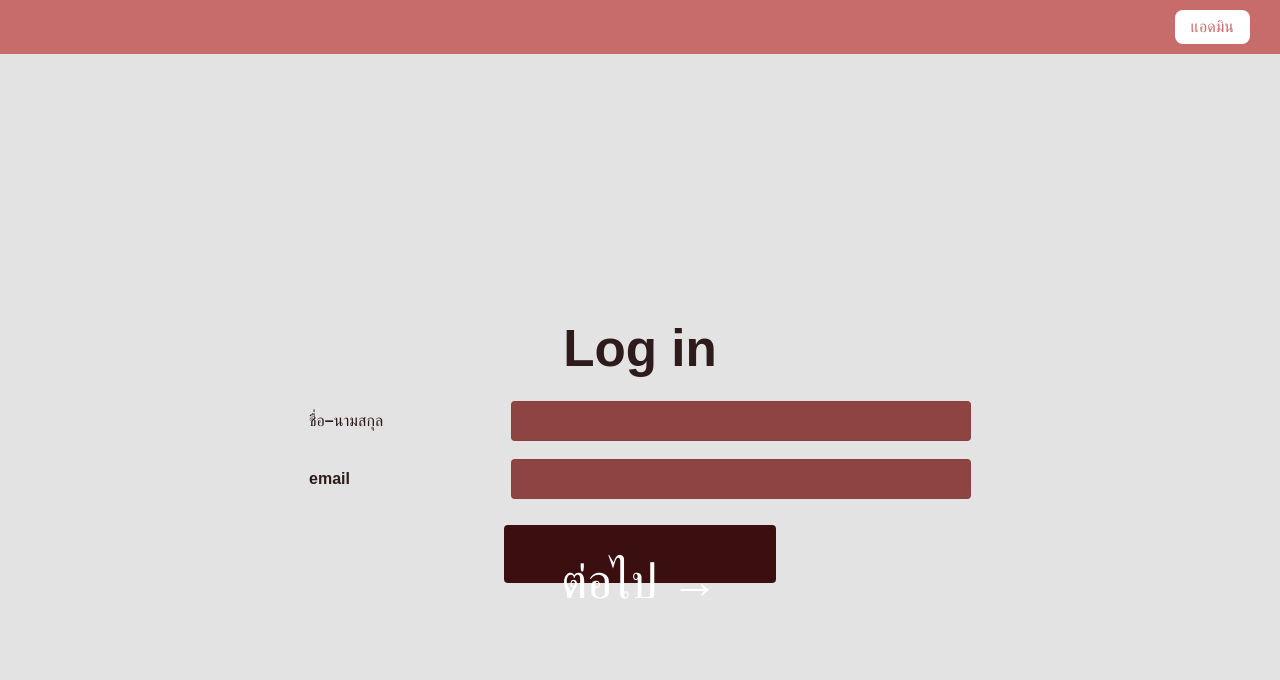
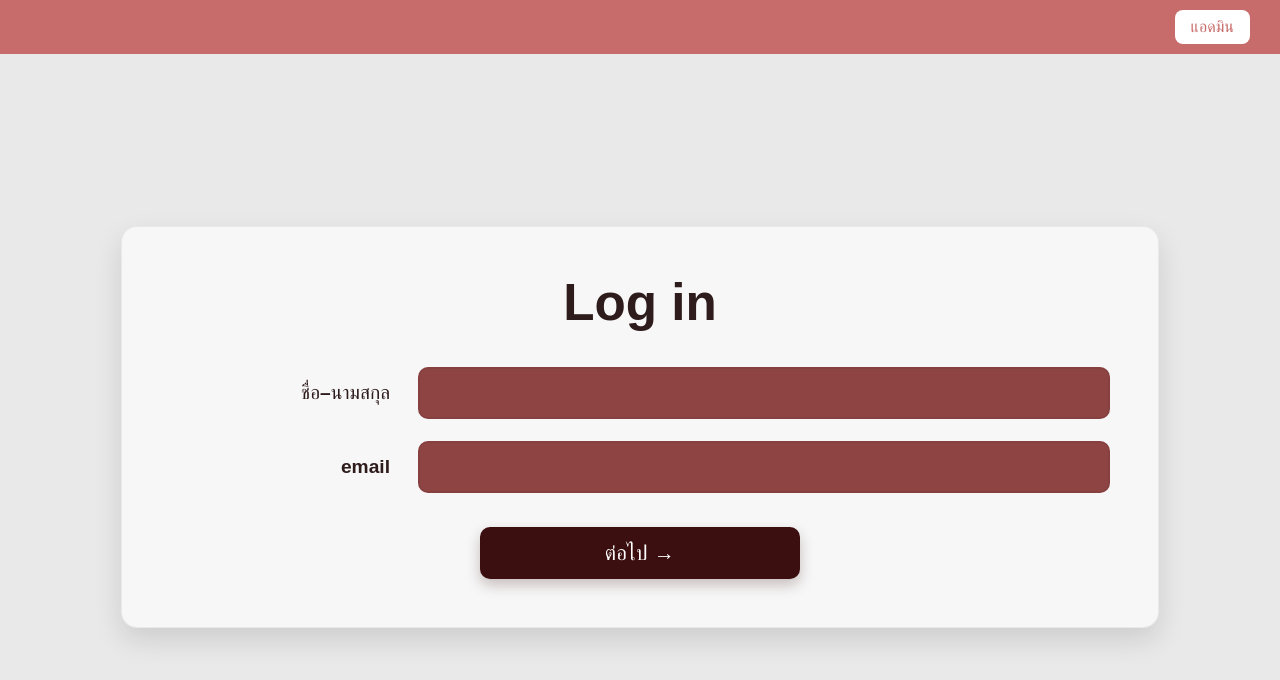
Before and after one commit to Chomchanok99/newProject306, a React (Vite) app in the folder my-new-project/: page /login in a window 1280 px wide. Shown: the top 680 px of the page. Built offline with nearby package versions, Linux system fonts and the light colour scheme.

Commit message:
ตกแต่งสองหน้าแรกเสร็จ

```diff
--- a/my-new-project/src/App.css
+++ b/my-new-project/src/App.css
@@ -102,77 +102,94 @@
   color: #333;
 }
 
-/* ===== Login Page ===== */
-.login-page {
-  background-color: #e3e3e3; /* เทาอ่อนตามภาพ */
-}
+/* ===== Login Page – layout & theme ===== */
+.login-page { background-color: #e9e9e9; }
 
-/* กล่องกลางหน้า */
 .login-content {
   flex: 1;
   display: flex;
-  flex-direction: column;
+  justify-content: center;
   align-items: center;
-  padding-top: 40px;
-  color: #2e1b1b;
+  padding: clamp(16px, 3vw, 32px);
 }
 
-/* หัวข้อ Log in */
-.login-title {
-  font-size: 3.2rem;
-  font-weight: 600;
-  margin: 10px 0 24px;
+/* การ์ดกลางหน้า */
+.login-card {
+  width: min(940px, 92vw);
+  padding: clamp(24px, 4vw, 48px);
+  background: #f7f7f7;
+  border-radius: 16px;
+  box-shadow: 0 12px 28px rgba(0,0,0,0.12);
+  border: 1px solid rgba(0,0,0,0.06);
 }
 
-/* ฟอร์มแบบกริด: label ซ้าย / input ขวา */
+/* หัวข้อ */
+.login-title {
+  text-align: center;
+  font-size: clamp(2.2rem, 4vw, 3.4rem);
+  font-weight: 700;
+  color: #2e1b1b;
+  margin: 0 0 clamp(20px, 3vw, 36px);
+}
+
+/* ฟอร์มแบบ 2 คอลัมน์: label ซ้าย / input ขวา */
 .login-form {
   display: grid;
-  grid-template-columns: 180px minmax(280px, 460px);
-  gap: 18px 22px; /* row gap / col gap */
+  grid-template-columns: 220px 1fr;
+  gap: clamp(14px, 2vw, 22px) clamp(16px, 2.6vw, 28px);
   align-items: center;
-  background: transparent;
 }
 
 /* ข้อความ label */
 .login-label {
-  font-size: 1rem;
+  font-size: clamp(1.05rem, 1.6vw, 1.2rem);
   color: #2e1b1b;
+  font-weight: 600;
+  justify-self: end;
 }
 
-/* ช่องกรอกโทนแดงหม่น */
+/* ช่องกรอก – ใหญ่และสมส่วน */
 .login-input {
-  height: 40px;
+  height: clamp(48px, 6.5vh, 64px);
+  padding: 0 16px;
   border: none;
   outline: none;
-  border-radius: 4px;
-  background: #8f4444;           /* แดงหม่นเหมือนภาพ */
-  color: #ffffff;
-  padding: 0 12px;
-  box-shadow: inset 0 0 0 1px rgba(0,0,0,0.05);
+  border-radius: 10px;
+  background: #8f4444;            /* แดงหม่น */
+  color: #fff;
+  font-size: clamp(1.05rem, 1.6vw, 1.2rem);
+  box-shadow: inset 0 0 0 2px rgba(0,0,0,0.06);
 }
+.login-input::placeholder { color: rgba(255,255,255,0.85); }
 
-/* ปุ่ม ต่อไป → */
+/* ปุ่ม ต่อไป → ใหญ่ สมส่วน */
 .login-actions {
-  grid-column: 1 / -1;           /* กินเต็มแถว เพื่อให้ปุ่มอยู่กลาง */
+  grid-column: 1 / -1;            /* กึ่งกลางแถว */
   display: flex;
   justify-content: center;
-  margin-top: 8px;
+  margin-top: clamp(6px, 1.5vw, 12px);
 }
 
 .login-submit {
-  min-width: 180px;
-  height: 40px;
+  min-width: clamp(220px, 28vw, 320px);
+  height: clamp(48px, 6.5vh, 64px);
   border: none;
-  border-radius: 4px;
-  background: #3b0f0f;           /* น้ำตาลเข้มตามภาพปุ่ม */
-  color: #ffffff;
-  font-weight: 600;
+  border-radius: 10px;
+  background: #3b0f0f;
+  color: #fff;
+  font-weight: 700;
+  font-size: clamp(1.1rem, 1.8vw, 1.3rem);
+  letter-spacing: 0.4px;
   cursor: pointer;
-  transition: transform .05s ease, opacity .2s ease;
+  transition: transform .06s ease, filter .2s ease, box-shadow .2s ease;
+  box-shadow: 0 6px 14px rgba(59,15,15,0.25);
 }
+.login-submit:hover { filter: brightness(1.04); }
+.login-submit:active { transform: translateY(1px); }
 
-.login-submit:hover { opacity: .9; }
-.login-submit:active { transform: translateY(1px); }
+/* มือถือ/จอแคบ: สลับเป็นคอลัมน์เดีย*
+
+
 
 /* ทำให้รองรับจอเล็ก */
 @media (max-width: 560px) {
--- a/my-new-project/src/App.tsx
+++ b/my-new-project/src/App.tsx
@@ -1,19 +1,18 @@
 import './App.css'
 import { BrowserRouter as Router, Routes, Route, useNavigate } from 'react-router-dom'
 import Login from './Login'
+import Car from './Car'
 
-// 🔹 หน้าแรก (Home)
+// หน้าแรก (Home)
 function Home() {
   const navigate = useNavigate()
 
   return (
     <div className="app-container">
-      {/* 🔹 แถบด้านบน */}
       <nav className="navbar">
         <button className="admin-button">แอดมิน</button>
       </nav>
 
-      {/* 🔹 ส่วนแสดงรูป */}
       <div className="main-content">
         <img
           src="https://s.isanook.com/ga/0/ud/199/995409/995409-thumbnail.jpg?ip/crop/w670h402/q80/jpg"
@@ -22,7 +21,6 @@ function Home() {
         />
       </div>
 
-      {/* 🔹 ปุ่มข้อมูลนักกีฬาใต้ภาพ */}
       <div className="button-section">
         <button className="info-button" onClick={() => navigate('/login')}>
           ข้อมูลนักกีฬา
@@ -32,13 +30,13 @@ function Home() {
   )
 }
 
-// 🔹 รวม Router ทั้งหมด
 function App() {
   return (
     <Router>
       <Routes>
         <Route path="/" element={<Home />} />
         <Route path="/login" element={<Login />} />
+        <Route path="/car" element={<Car />} />
       </Routes>
     </Router>
   )
--- /dev/null
+++ b/my-new-project/src/Car.tsx
@@ -0,0 +1,20 @@
+import './App.css'
+
+function Car() {
+  return (
+    <div className="app-container">
+      {/* แถบด้านบนเหมือนเดิม */}
+      <nav className="navbar">
+        <button className="admin-button">แอดมิน</button>
+      </nav>
+
+      {/* เนื้อหากลางหน้า */}
+      <div className="login-content">
+        <h1>Car</h1>
+        <p>หน้านี้คือหน้า Car</p>
+      </div>
+    </div>
+  )
+}
+
+export default Car
--- a/my-new-project/src/Login.tsx
+++ b/my-new-project/src/Login.tsx
@@ -1,29 +1,32 @@
 import './App.css'
+import { useNavigate } from 'react-router-dom'
 
 function Login() {
+  const navigate = useNavigate()
+
   const handleSubmit = (e: React.FormEvent) => {
     e.preventDefault()
-    // TODO: ตรวจสอบข้อมูล/ไปหน้าถัดไป
-    alert('เข้าสู่ระบบ (demo)')
+    navigate('/car')
   }
 
   return (
     <div className="app-container login-page">
-      {/* แถบด้านบนเหมือนหน้าแรก */}
+      {/* แถบด้านบน */}
       <nav className="navbar">
         <button className="admin-button">แอดมิน</button>
       </nav>
 
-      {/* เนื้อหา Login */}
+      {/* การ์ดฟอร์มกลางหน้า */}
       <div className="login-content">
+        <div className="login-card">
           <h1 className="login-title">Log in</h1>
 
           <form className="login-form" onSubmit={handleSubmit}>
             <label htmlFor="fullname" className="login-label">ชื่อ–นามสกุล</label>
-          <input id="fullname" name="fullname" type="text" className="login-input" />
+            <input id="fullname" name="fullname" type="text" className="login-input" required />
 
             <label htmlFor="email" className="login-label">email</label>
-          <input id="email" name="email" type="email" className="login-input" />
+            <input id="email" name="email" type="email" className="login-input" required />
 
             <div className="login-actions">
               <button type="submit" className="login-submit">
@@ -33,6 +36,7 @@ function Login() {
           </form>
         </div>
       </div>
+    </div>
   )
 }
 
```
Lines whose indentation alone changed are shown as unchanged.
